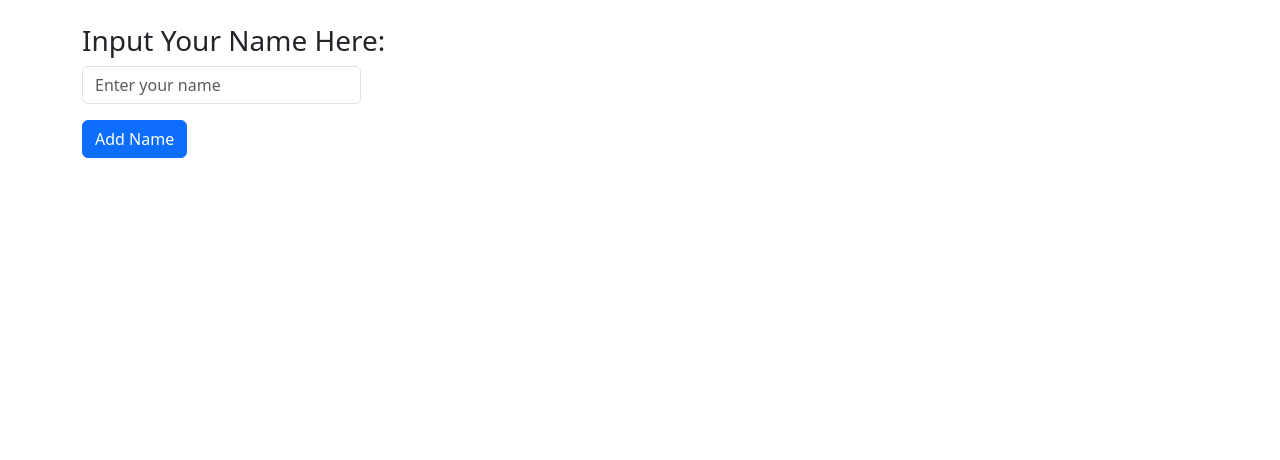
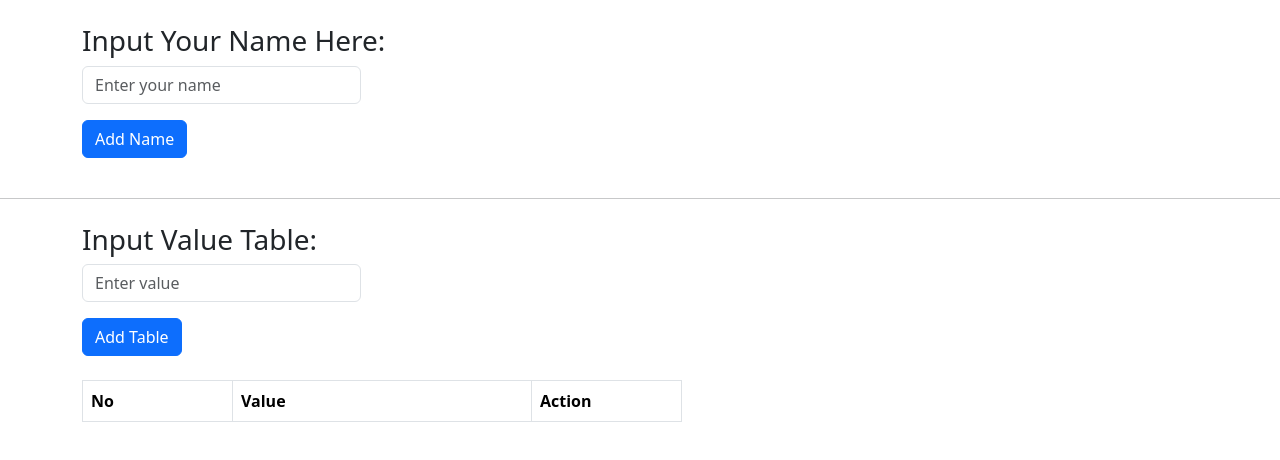
Before and after one commit to D3VIDE/tekweb-boc, a plain HTML site: page index.html in a window 1280 px wide. Drawn offline with nearby package versions, Linux system fonts and the light colour scheme.

Commit message:
third commit

```diff
--- a/index.html
+++ b/index.html
@@ -10,7 +10,9 @@
 
     </style>
   </head>
+
   <body>
+    <section> <!--Section 1-->
     <div class="container mt-4">
       <h3>Input Your Name Here: </h3>
       <div class="mb-3">
@@ -21,7 +23,33 @@
       <!-- Section to display the card -->
       <div class="mt-4" id="cardContainer"></div>
     </div>
+
     <script src="script.js"></script>
     <script src="https://cdn.jsdelivr.net/npm/bootstrap@5.3.3/dist/js/bootstrap.bundle.min.js" integrity="sha384-YvpcrYf0tY3lHB60NNkmXc5s9fDVZLESaAA55NDzOxhy9GkcIdslK1eN7N6jIeHz" crossorigin="anonymous"></script>
+  </section>
+  <hr>
+  <section> <!--Section 2-->
+
+    <div class="container mt-4">
+      <h3>Input Value Table: </h3>
+      <div class="mb-3">
+        <input type="text" id="tableInput" class="form-control w-25" placeholder="Enter value">
+      </div>
+      <button class="btn btn-primary" onclick="addTable()">Add Table</button>
+      <table class="table mt-4 table-bordered" id="valueTable">
+        <thead>
+          <tr>
+            <th class="action-column">No</th>
+            <th class="mb-3">Value</th>
+            <th class="action-column">Action</th>
+          </tr>
+        </thead>
+        <tbody id="tableBody" >
+          <!-- Rows will be added here dynamically -->
+        </tbody>
+      </table>
+    </div>
+
+  </section>
   </body>
 </html>
--- a/script.js
+++ b/script.js
@@ -33,3 +33,50 @@ function deleteCard(cardId) {
     cardElement.remove();
   }
 }
+
+
+let rowCount = 0;
+
+function addTable() {
+  // Get input value
+  var inputValue = document.getElementById("tableInput").value;
+  if (inputValue.trim() === "") {
+    alert("Please enter a value");
+    return;
+  }
+
+  // Create a new row and cells
+  rowCount++;
+  var table = document.getElementById("tableBody");
+  var newRow = table.insertRow();
+
+  var cell1 = newRow.insertCell(0);
+  var cell2 = newRow.insertCell(1);
+  var cell3 = newRow.insertCell(2);
+
+  // Insert No, Value, and Delete Button into the row
+  cell1.innerHTML = rowCount;
+  cell2.innerHTML = inputValue;
+  cell3.innerHTML = '<button class="btn btn-danger" onclick="deleteRow(this)">Delete</button>';
+
+  // Clear input field
+  document.getElementById("tableInput").value = "";
+}
+
+function deleteRow(button) {
+  // Delete the row
+  var row = button.parentNode.parentNode;
+  row.parentNode.removeChild(row);
+
+  // Adjust row numbers after deleting a row
+  rowCount--;
+  updateRowNumbers();
+}
+
+function updateRowNumbers() {
+  // Recalculate the "No" column numbers after a row is deleted
+  var table = document.getElementById("tableBody");
+  for (var i = 0; i < table.rows.length; i++) {
+    table.rows[i].cells[0].innerHTML = i + 1;
+  }
+}
--- a/style.css
+++ b/style.css
@@ -2,7 +2,7 @@
       .custom-card {
         width: 15rem;
         position: relative;
-        margin: 0px;
+        margin-right: 20px;
       }
       /* Close button styling */
       .btn-close {
@@ -18,3 +18,26 @@
         display: flex;
         flex-wrap: wrap;
       }
+
+      table{
+        table-layout: auto;
+        width: 100%;
+      }
+        /* Additional borders */
+  th, td {
+    border: 1px solid black;
+    padding: 5px;        /* Some padding for better readability */
+  }
+
+  th {
+    white-space: nowrap;  /* Prevent headers from wrapping to multiple lines */
+  }
+
+  .action-column {
+    width: 150px; /* You can adjust this value as necessary */
+  }
+
+  #valueTable{
+    width: 600px;
+    height: 30pxpx;
+  }
```
